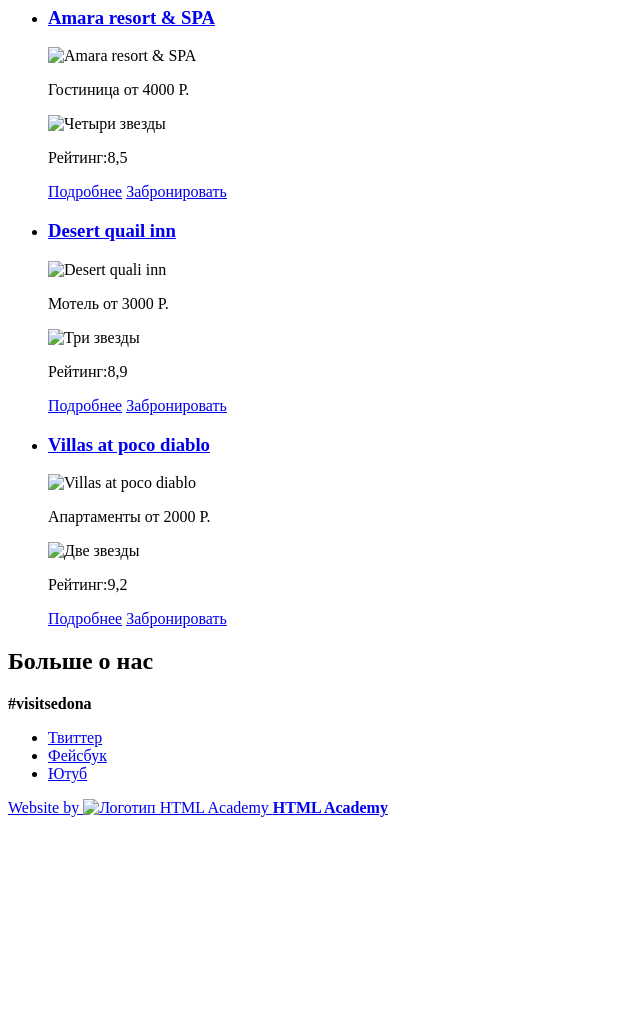
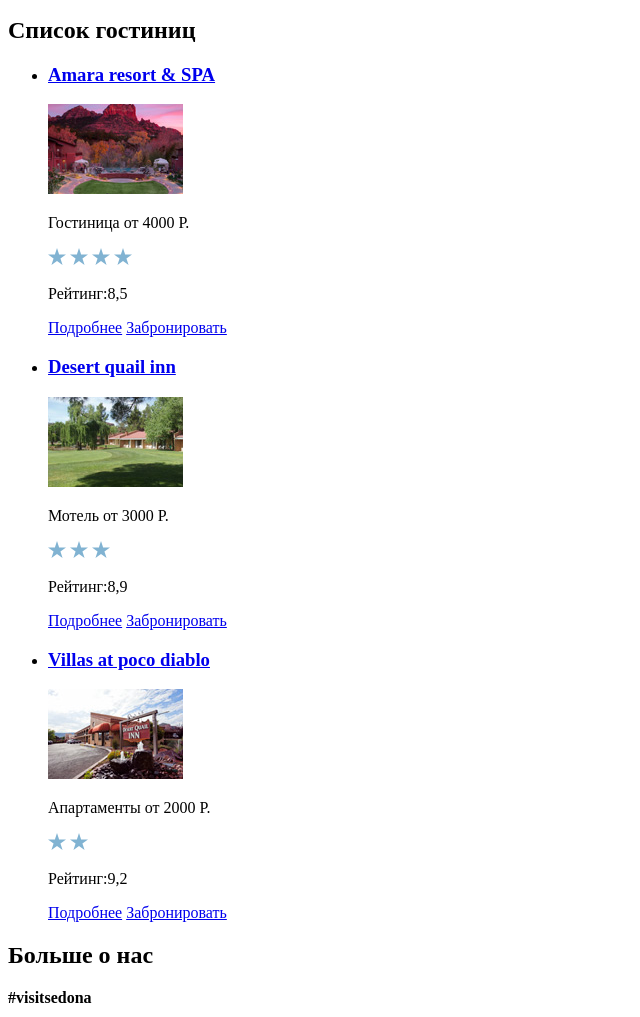
Before and after one commit to GretchenkoOleg/959417-sedona-24, a plain HTML site: page hotels.html in a window 1280 px wide. Shown: the part 281-1298 px from the top of the page, without its empty margins (0-640 px from the left). Before the commit the page ends 1114 px from the top, so only its background shows below. Drawn offline with Linux system fonts and the light colour scheme.

Commit message:
Основное задание: готовим графику личного проекта

```diff
--- a/hotels.html
+++ b/hotels.html
@@ -2,14 +2,14 @@
 <html lang="ru">
   <head>
     <meta charset="utf-8">
-      <title> HTML Academy: Седона (Гостиницы) </title>
+    <title> HTML Academy: Седона (Гостиницы) </title>
   </head>
 
 <body>
   <header class="main-header">
     <nav class="main-navigation">
       <a class="main-header-logo" href="index.html">
-        <img src="img/logo.svg" width="80" height="50" alt="Логотип Седона">
+        <img src="img/logo.svg" width="140" height="71" alt="Логотип Седона">
       </a>
         <ul class="site-navigation">
           <li><a href="info.html">Информация</a></li>
@@ -35,11 +35,14 @@
             <a href="catalog-item.html">Amara resort & SPA</a>
           </h3>
           <p class="catalog-item-image">
-            <img src="hotel-1.svg" width="150" height="100" alt="Amara resort & SPA">
+            <img src="img/hotel-1.jpg" width="135" height="90" alt="Amara resort & SPA">
           </p>
           <span>Гостиница</span> <span>от 4000 Р.</span>
           <p class="classification">
-            <img src="four-stars.svg" width="200" height="30" alt="Четыри звезды">
+            <img src="img/star.svg" width="18" height="17" alt="Звезда">
+            <img src="img/star.svg" width="18" height="17" alt="Звезда">
+            <img src="img/star.svg" width="18" height="17" alt="Звезда">
+            <img src="img/star.svg" width="18" height="17" alt="Звезда">
           </p>
           <p class="rating">Рейтинг:8,5</p>
           <p>
@@ -52,11 +55,13 @@
             <a href="catalog-item.html">Desert quail inn</a>
           </h3>
           <p class="catalog-item-image">
-            <img src="hotel-2.svg" width="150" height="100" alt="Desert quali inn">
+            <img src="img/hotel-2.jpg" width="135" height="90" alt="Desert quali inn">
           </p>
           <span>Мотель</span> <span>от 3000 Р.</span>
           <p class="classification">
-            <img src="three-stars.svg" width="150" height="30" alt="Три звезды">
+            <img src="img/star.svg" width="18" height="17" alt="Звезда">
+            <img src="img/star.svg" width="18" height="17" alt="Звезда">
+            <img src="img/star.svg" width="18" height="17" alt="Звезда">
           </p>
           <p class="rating">Рейтинг:8,9</p>
           <p>
@@ -69,11 +74,12 @@
             <a href="catalog-item.html">Villas at poco diablo</a>
           </h3>
           <p class="catalog-item-image">
-            <img src="hotel-3.svg" width="150" height="100" alt="Villas at poco diablo">
+            <img src="img/hotel-3.jpg" width="135" height="90" alt="Villas at poco diablo">
           </p>
             <span>Апартаменты</span> <span>от 2000 Р.</span>
           <p class="classification">
-            <img src="two-stars.svg" width="100" height="30" alt="Две звезды">
+            <img src="img/star.svg" width="18" height="17" alt="Звезда">
+            <img src="img/star.svg" width="18" height="17" alt="Звезда">
           </p>
           <p class="rating">Рейтинг:9,2</p>
           <p>
@@ -86,20 +92,28 @@
   </main>
 
   <footer class="main-footer">
-    <h2 class="visually-hidden">Больше о нас</h2>
+    <h2 class="vasually-hidden">Больше о нас</h2>
       <p class="footer-more-about-us">
         <b>#visitsedona</b>
       </p>
         <ul class="footer-social">
-          <li><a class="social-button"href="#">Твиттер</a></li>
-          <li><a class="social-button"href="#">Фейсбук</a></li>
-          <li><a class="social-button"href="#">Ютуб</a></li>
+          <li>
+            <a class="social-button" href="#">Твиттер</a>
+              <img src="img/twitter.svg" width="46" height="48" alt="Логотип Twitter">
+          </li>
+          <li>
+            <a class="social-button" href="#">Фейсбук</a>
+              <img src="img/facebook.svg" width="46" height="48" alt="Логотип Facebook">
+          </li>
+          <li>
+            <a class="social-button" href="#">Ютуб</a>
+              <img src="img/youtube.svg" width="46" height="48" alt="Логотип Youtube">
+          </li>
         </ul>
           <p class="footer-copyright">
             <a class="emblem" href="https://htmlacademy.ru">
               Website by
-              <img scr="img/LogoHTMLAcademy.svg" width="50" height="70" alt="Логотип HTML Academy">
-                <b>HTML Academy</b>
+              <img src="img/logo-html-academy.svg" width="115" height="41" alt="Логотип HTML Academy">
             </a>
           </p>
   </footer>
```
Also changed, not shown: index.html (+16 -8 lines), img/facebook.svg (added), img/hotel-1.jpg (added), img/hotel-2.jpg (added), img/hotel-3.jpg (added), img/logo-html-academy.svg (added), img/logo.svg (added), img/main-image-site.svg (added), img/star.svg (added), img/twitter.svg (added), img/youtube.svg (added).
